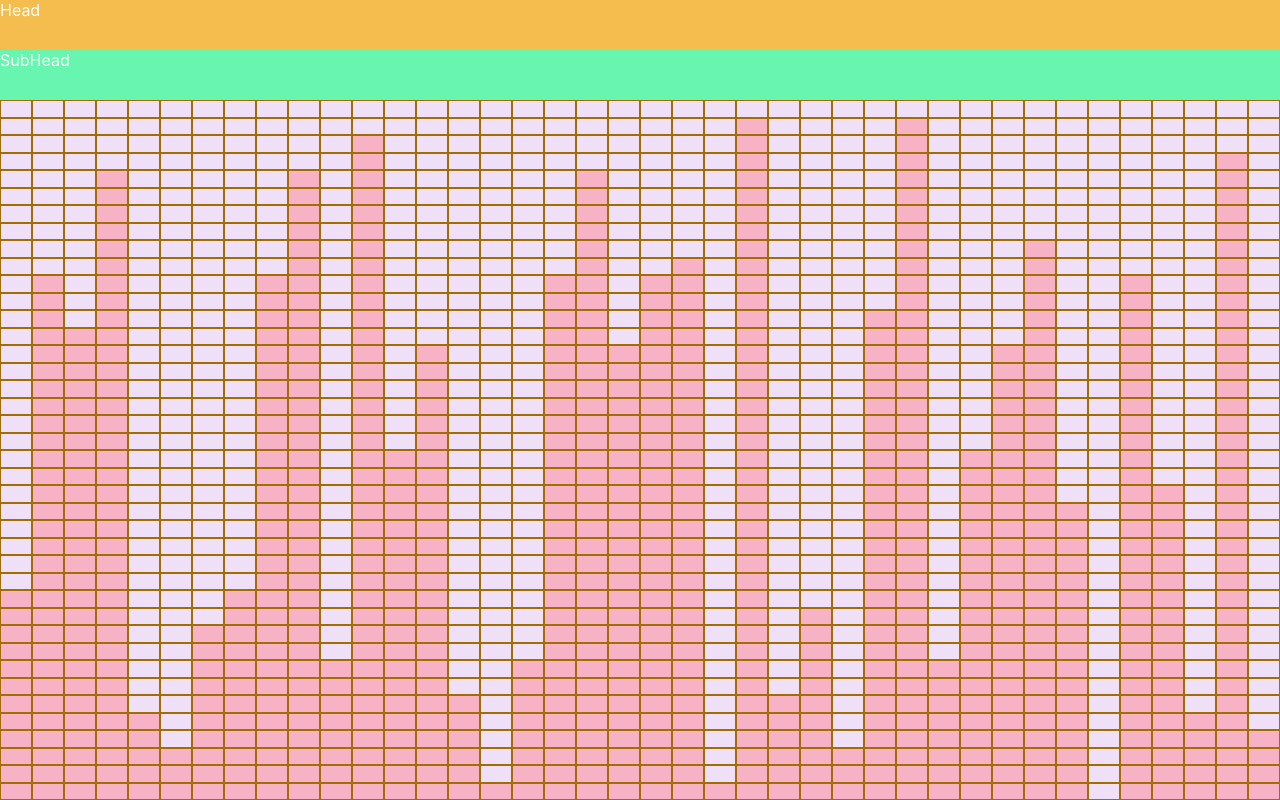
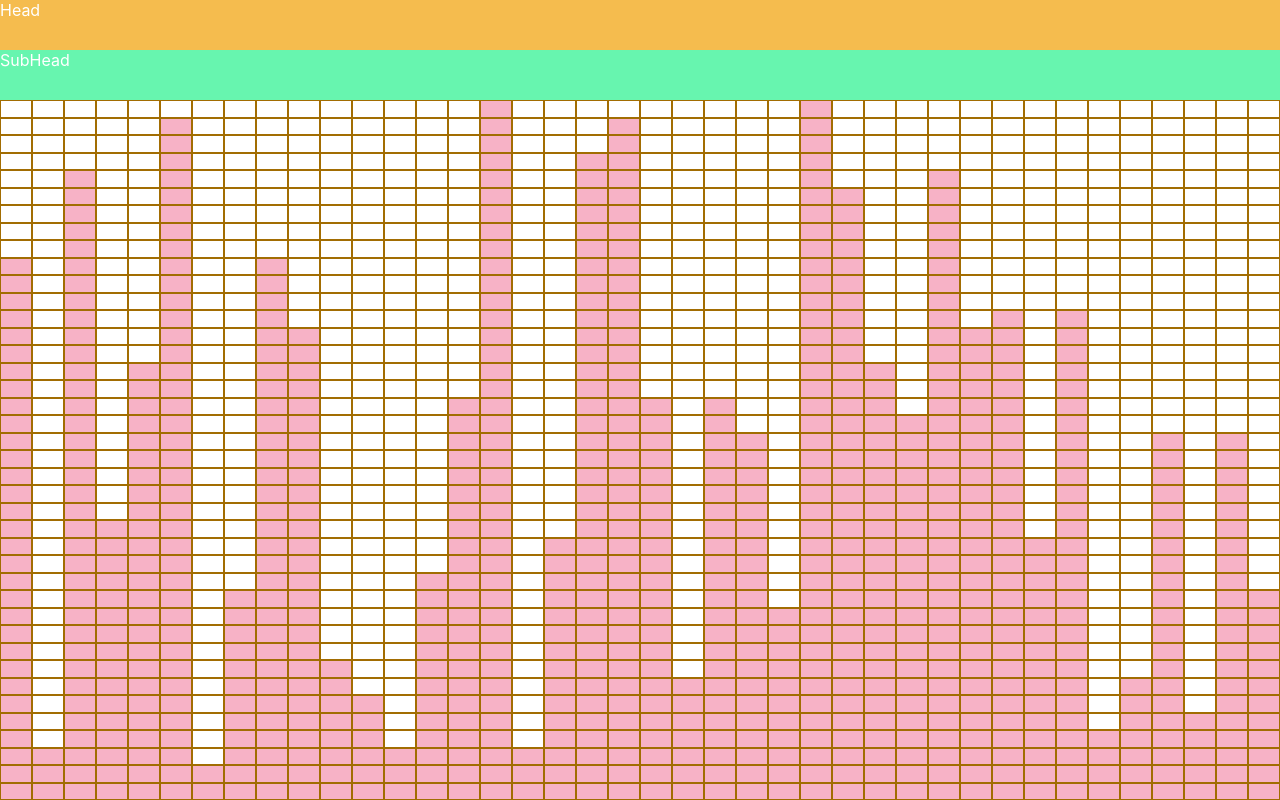
Before and after one commit to GrantDarling/algorithm-visualizer, a React (Create React App) app: page / in a window 1280 px wide. Built offline with nearby package versions, Linux system fonts and the light colour scheme.

Commit message:
made a helper file and tests for getRandomInteger

```diff
--- a/src/Components/Grid/column.tsx
+++ /dev/null
@@ -1,45 +0,0 @@
-import { Row } from "./row";
-import styled from "styled-components";
-
-interface x {
-  length: number;
-  color: string;
-}
-
-const StyledColumn = styled.div<x>`
-  .node:nth-last-child(-n + ${(props) => props.length}) {
-    background: ${(props) => props.color};
-  }
-`;
-
-type ColumnProps = {
-  grid: number[][];
-  length: number;
-};
-
-export const Column = ({ grid }: ColumnProps) => {
-  const columnHeight = grid[0].length;
-
-  function getRandomInt(max: number) {
-    return Math.floor(Math.random() * max);
-  }
-
-  return (
-    <>
-      {grid.map((row, idx) => {
-        const length = getRandomInt(columnHeight);
-        return (
-          <StyledColumn
-            key={idx}
-            className="column"
-            length={length}
-            data-length={length}
-            color={"#F7B2C6"}
-          >
-            <Row row={row} />
-          </StyledColumn>
-        );
-      })}
-    </>
-  );
-};
--- a/src/Components/Grid/grid.tsx
+++ b/src/Components/Grid/grid.tsx
@@ -1,4 +1,4 @@
-import { Column } from "./column";
+import { SortingColumn } from "./sorting/sorting-column";
 
 type GridProps = {
   rows: number;
@@ -18,7 +18,7 @@ export const Grid = ({ rows, columns }: GridProps) => {
 
   return (
     <div id="grid-container">
-      <Column grid={grid} length={5} />
+      <SortingColumn grid={grid} length={0} />
     </div>
   );
 };
--- /dev/null
+++ b/src/Components/Grid/sorting/sorting-column.tsx
@@ -0,0 +1,30 @@
+import { Row } from "../row";
+import { SortingColumnStyled } from "../styles";
+import { getRandomInteger } from "../../Helpers/helpers";
+
+type ColumnProps = {
+  grid: number[][];
+  length: number;
+};
+
+export const SortingColumn = ({ grid }: ColumnProps) => {
+  const columnMaxHeight = grid[0].length;
+
+  return (
+    <>
+      {grid.map((row, idx) => {
+        const length = getRandomInteger(columnMaxHeight);
+        return (
+          <SortingColumnStyled
+            key={idx}
+            className="column"
+            length={length}
+            data-length={length}
+          >
+            <Row row={row} />
+          </SortingColumnStyled>
+        );
+      })}
+    </>
+  );
+};
--- /dev/null
+++ b/src/Components/Grid/styles.tsx
@@ -0,0 +1,15 @@
+import styled from "styled-components";
+
+interface SortingColumnInterface {
+  length: number;
+}
+
+const Column = styled.div`
+  background: white;
+`;
+
+export const SortingColumnStyled = styled(Column)<SortingColumnInterface>`
+  .node:nth-last-child(-n + ${(props) => props.length}) {
+    background: #f7b2c6;
+  }
+`;
--- /dev/null
+++ b/src/Components/Helpers/helpers.tsx
@@ -0,0 +1,3 @@
+export function getRandomInteger(max: number) {
+  return Math.floor(Math.random() * (max + 1));
+}
```
Also changed, not shown: src/Components/Grid/bar.tsx (deleted, +0 -7 lines), 1 other file (tests, documents, lock files or other folders).
